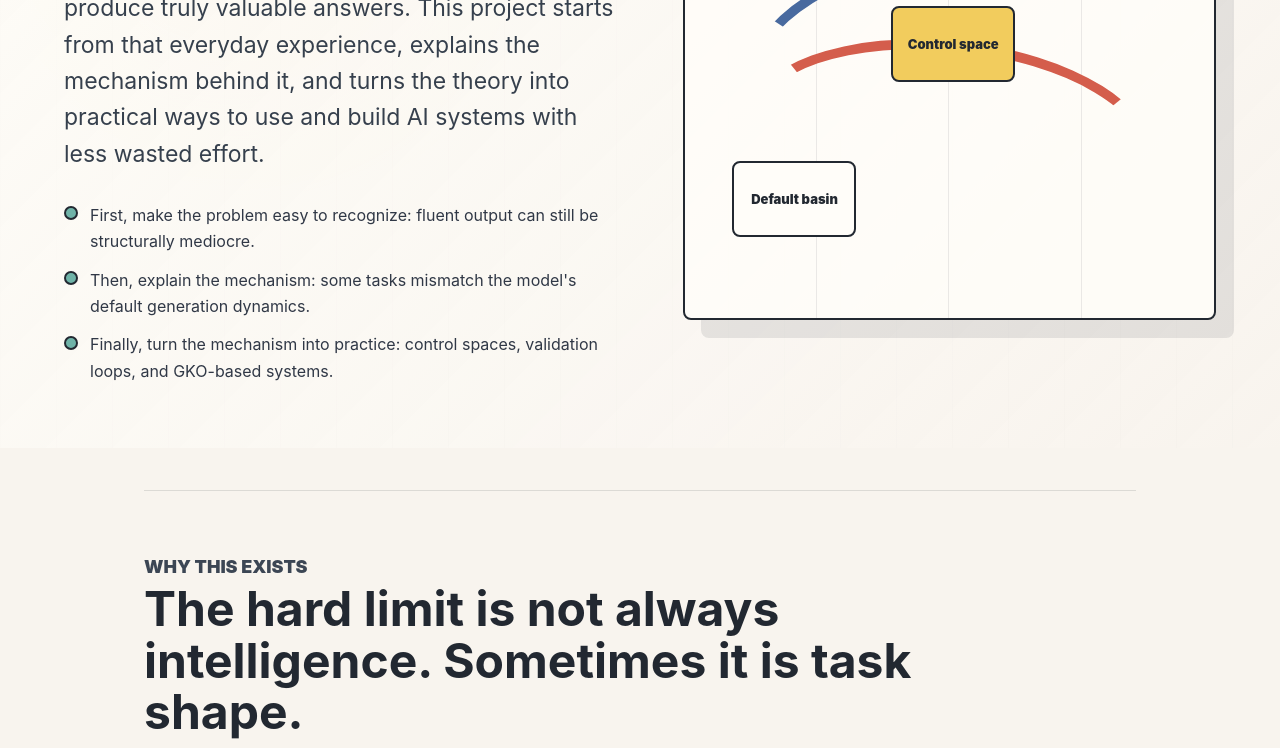
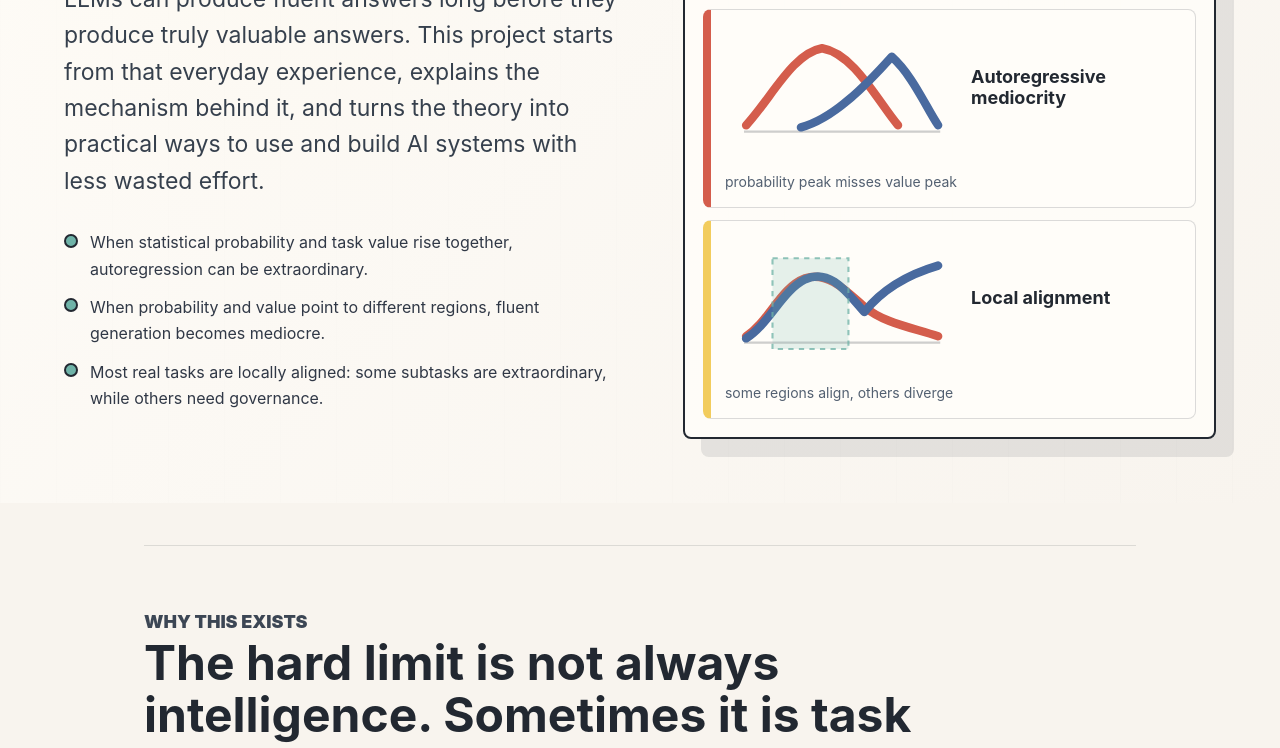
Before and after one commit to wxy2ab/against-llm-mediocrity, a website built with Vite: page index.html in a window 1280 px wide. Shown: the part 409-1157 px from the top of the page. Built offline with nearby package versions, Linux system fonts and the light colour scheme.

Commit message:
Clarify autoregressive alignment visual

```diff
--- a/src/content.ts
+++ b/src/content.ts
@@ -71,16 +71,16 @@ export const content: Record<Lang, SiteCopy> = {
         summary:
           "LLMs can produce fluent answers long before they produce truly valuable answers. This project starts from that everyday experience, explains the mechanism behind it, and turns the theory into practical ways to use and build AI systems with less wasted effort.",
         heroPoints: [
-          "First, make the problem easy to recognize: fluent output can still be structurally mediocre.",
-          "Then, explain the mechanism: some tasks mismatch the model's default generation dynamics.",
-          "Finally, turn the mechanism into practice: control spaces, validation loops, and GKO-based systems.",
+          "When statistical probability and task value rise together, autoregression can be extraordinary.",
+          "When probability and value point to different regions, fluent generation becomes mediocre.",
+          "Most real tasks are locally aligned: some subtasks are extraordinary, while others need governance.",
         ],
         sections: [
           {
             eyebrow: "Why this exists",
             title: "The hard limit is not always intelligence. Sometimes it is task shape.",
             body:
-              "A user asks for a strategy, a diagnosis, a design, a proof, or a plan. The model gives something clear, coherent, and even improved after several revisions. But the decisive variable is still missing. That is the phenomenon this project calls autoregressive mediocrity: not stupidity, not randomness, but a mismatch between what is easy to generate and what the task actually rewards.",
+              "A user asks for a strategy, a diagnosis, a design, a proof, or a plan. The model gives something clear, coherent, and even improved after several revisions. But the decisive variable is still missing. That is the phenomenon this project calls autoregressive mediocrity: not stupidity, not randomness, but a mismatch between the statistically likely continuation and the task's true value.",
           },
           {
             eyebrow: "What changes",
@@ -478,16 +478,16 @@ export const content: Record<Lang, SiteCopy> = {
         summary:
           "LLM 可以很早就生成流畅答案，但很晚才真正生成高价值答案。本项目先从日常可感知的问题讲起，再解释背后的机制，最后把理论转化成更少走弯路的 AI 使用与工程方法。",
         heroPoints: [
-          "先让问题可识别：流畅输出仍可能是结构性平庸。",
-          "再解释机制：有些任务与模型默认生成动力学错配。",
-          "最后进入实践：控制空间、验证循环与基于 GKO 的系统。",
+          "当统计概率与任务价值同向上升时，自回归可以带来卓越。",
+          "当概率与价值指向不同区域时，流畅生成会变成平庸。",
+          "绝大多数真实任务是局部对齐：部分子任务卓越，部分子任务需要治理。",
         ],
         sections: [
           {
             eyebrow: "为什么要做",
             title: "硬局限不总是“智能不够”，有时是任务形状不对。",
             body:
-              "用户让模型做战略、诊断、设计、证明或计划。模型给出清楚、连贯、甚至多轮修改后更好的答案，但决定价值的变量仍然缺失。这里说的自回归平庸，不是笨，也不是随机，而是模型容易生成的东西与任务真正奖励的东西发生了错配。",
+              "用户让模型做战略、诊断、设计、证明或计划。模型给出清楚、连贯、甚至多轮修改后更好的答案，但决定价值的变量仍然缺失。这里说的自回归平庸，不是笨，也不是随机，而是统计上容易生成的延续与任务真正奖励的价值发生了错配。",
           },
           {
             eyebrow: "理解之后会改变什么",
--- a/src/main.ts
+++ b/src/main.ts
@@ -71,8 +71,26 @@ function renderNav(lang: Lang, current: Page) {
 function renderHero(page: Page, lang: Lang) {
   const visualLabels =
     lang === "en"
-      ? ["Default basin", "Control space", "Governed output"]
-      : ["默认盆地", "控制空间", "治理输出"];
+      ? {
+          probability: "statistical probability",
+          value: "task value",
+          extraordinary: "Autoregressive extraordinary",
+          mediocre: "Autoregressive mediocrity",
+          local: "Local alignment",
+          aligned: "probability and value rise together",
+          misaligned: "probability peak misses value peak",
+          partial: "some regions align, others diverge",
+        }
+      : {
+          probability: "统计概率",
+          value: "任务价值",
+          extraordinary: "自回归卓越",
+          mediocre: "自回归平庸",
+          local: "局部对齐",
+          aligned: "概率与价值同向",
+          misaligned: "概率峰值偏离价值峰值",
+          partial: "部分同向，部分背离",
+        };
 
   return `
     <section class="hero">
@@ -86,15 +104,41 @@ function renderHero(page: Page, lang: Lang) {
             : ""
         }
       </div>
-      <figure class="system-visual" aria-label="Task transformation diagram">
-        <div class="visual-grid">
-          <span></span><span></span><span></span><span></span>
+      <figure class="system-visual" aria-label="Probability and task value alignment diagram">
+        <div class="legend">
+          <span class="probability-line">${visualLabels.probability}</span>
+          <span class="value-line">${visualLabels.value}</span>
         </div>
-        <div class="path path-low"></div>
-        <div class="path path-high"></div>
-        <div class="node node-a">${visualLabels[0]}</div>
-        <div class="node node-b">${visualLabels[1]}</div>
-        <div class="node node-c">${visualLabels[2]}</div>
+        <div class="alignment-panels">
+          <article class="alignment-card is-extraordinary">
+            <svg viewBox="0 0 220 120" role="img" aria-label="${visualLabels.aligned}">
+              <path class="axis" d="M18 102H204" />
+              <path class="curve probability" d="M20 96 C52 86 78 44 108 27 C138 44 164 86 202 96" />
+              <path class="curve value" d="M22 99 C54 88 80 48 108 30 C139 47 166 88 202 99" />
+            </svg>
+            <h3>${visualLabels.extraordinary}</h3>
+            <p>${visualLabels.aligned}</p>
+          </article>
+          <article class="alignment-card is-mediocre">
+            <svg viewBox="0 0 220 120" role="img" aria-label="${visualLabels.misaligned}">
+              <path class="axis" d="M18 102H204" />
+              <path class="curve probability" d="M20 96 C44 70 64 28 92 23 C122 28 144 72 164 96" />
+              <path class="curve value" d="M72 98 C102 90 132 60 158 31 C178 49 190 78 202 96" />
+            </svg>
+            <h3>${visualLabels.mediocre}</h3>
+            <p>${visualLabels.misaligned}</p>
+          </article>
+          <article class="alignment-card is-local">
+            <svg viewBox="0 0 220 120" role="img" aria-label="${visualLabels.partial}">
+              <path class="axis" d="M18 102H204" />
+              <path class="curve probability" d="M20 96 C42 82 52 50 76 41 C98 34 116 54 132 68 C150 83 174 87 202 96" />
+              <path class="curve value" d="M20 98 C42 84 54 53 76 42 C100 31 116 55 132 73 C152 48 178 36 202 29" />
+              <rect class="aligned-zone" x="45" y="22" width="72" height="86" />
+            </svg>
+            <h3>${visualLabels.local}</h3>
+            <p>${visualLabels.partial}</p>
+          </article>
+        </div>
       </figure>
     </section>
   `;
--- a/src/styles.css
+++ b/src/styles.css
@@ -27,8 +27,8 @@ a {
   top: 0;
   z-index: 10;
   display: grid;
-  grid-template-columns: minmax(210px, 1fr) auto auto;
-  gap: 20px;
+  grid-template-columns: auto minmax(0, 1fr) auto;
+  gap: 14px;
   align-items: center;
   padding: 14px clamp(18px, 4vw, 54px);
   background: rgba(248, 244, 238, 0.92);
@@ -40,6 +40,7 @@ a {
   display: inline-flex;
   align-items: center;
   gap: 10px;
+  max-width: 220px;
   font-weight: 800;
   letter-spacing: 0;
 }
@@ -69,9 +70,9 @@ a {
   align-items: center;
   justify-content: center;
   min-height: 38px;
-  padding: 0 12px;
+  padding: 0 10px;
   border-radius: 6px;
-  font-size: 14px;
+  font-size: 13px;
   font-weight: 700;
   white-space: nowrap;
 }
@@ -192,86 +193,122 @@ h1 {
 }
 
 .system-visual {
-  position: relative;
   width: min(100%, 560px);
-  aspect-ratio: 1.05;
   margin: 0 auto;
-  overflow: hidden;
+  padding: 18px;
   background: rgba(255, 253, 249, 0.9);
   border: 2px solid #222831;
   border-radius: 8px;
   box-shadow: 18px 18px 0 rgba(34, 40, 49, 0.1);
 }
 
-.visual-grid {
-  position: absolute;
-  inset: 0;
-  display: grid;
-  grid-template-columns: repeat(4, 1fr);
+.legend {
+  display: flex;
+  flex-wrap: wrap;
+  gap: 12px;
+  align-items: center;
+  margin-bottom: 14px;
+  color: #303846;
+  font-size: 13px;
+  font-weight: 900;
 }
 
-.visual-grid span {
-  border-right: 1px solid rgba(34, 40, 49, 0.09);
+.legend span {
+  display: inline-flex;
+  gap: 8px;
+  align-items: center;
 }
 
-.visual-grid span:last-child {
-  border-right: 0;
+.legend span::before {
+  display: block;
+  width: 26px;
+  height: 4px;
+  content: "";
+  border-radius: 99px;
 }
 
-.path {
-  position: absolute;
-  left: 11%;
-  width: 78%;
-  height: 40%;
-  border: 10px solid transparent;
-  border-radius: 50%;
+.probability-line::before {
+  background: #d45d4c;
 }
 
-.path-low {
-  top: 45%;
-  border-top-color: #d45d4c;
-  transform: rotate(6deg);
+.value-line::before {
+  background: #496a9f;
 }
 
-.path-high {
-  top: 26%;
-  border-top-color: #496a9f;
-  transform: rotate(-12deg);
+.alignment-panels {
+  display: grid;
+  gap: 12px;
 }
 
-.node {
-  position: absolute;
+.alignment-card {
   display: grid;
-  width: 124px;
-  min-height: 76px;
-  place-items: center;
-  padding: 10px;
-  text-align: center;
-  color: #222831;
+  grid-template-columns: 1.05fr 0.95fr;
+  gap: 14px;
+  align-items: center;
+  min-height: 142px;
+  padding: 14px;
   background: #fffdf9;
-  border: 2px solid #222831;
+  border: 1px solid rgba(34, 40, 49, 0.16);
   border-radius: 8px;
-  font-size: 13px;
-  font-weight: 900;
-  line-height: 1.25;
 }
 
-.node-a {
-  left: 9%;
-  bottom: 16%;
+.alignment-card svg {
+  width: 100%;
+  min-width: 0;
+  overflow: visible;
 }
 
-.node-b {
-  left: 39%;
-  top: 38%;
-  background: #f2cc5d;
+.axis {
+  fill: none;
+  stroke: rgba(34, 40, 49, 0.22);
+  stroke-width: 2;
 }
 
-.node-c {
-  right: 8%;
-  top: 20%;
-  color: #fffdf9;
-  background: #496a9f;
+.curve {
+  fill: none;
+  stroke-linecap: round;
+  stroke-linejoin: round;
+  stroke-width: 8;
+}
+
+.curve.probability {
+  stroke: #d45d4c;
+}
+
+.curve.value {
+  stroke: #496a9f;
+}
+
+.aligned-zone {
+  fill: rgba(111, 179, 168, 0.18);
+  stroke: rgba(111, 179, 168, 0.76);
+  stroke-dasharray: 5 5;
+  stroke-width: 2;
+}
+
+.alignment-card h3 {
+  margin: 0;
+  font-size: 18px;
+  line-height: 1.18;
+}
+
+.alignment-card p {
+  margin: 8px 0 0;
+  color: #536071;
+  font-size: 14px;
+  line-height: 1.45;
+}
+
+.is-extraordinary {
+  border-left: 8px solid #6fb3a8;
+}
+
+.is-mediocre {
+  border-left: 8px solid #d45d4c;
+}
+
+.is-local {
+  border-left: 8px solid #f2cc5d;
 }
 
 .page-shell {
@@ -452,13 +489,15 @@ h1 {
 
   .system-visual {
     max-width: calc(100vw - 40px);
-    aspect-ratio: 0.95;
     box-shadow: 10px 10px 0 rgba(34, 40, 49, 0.1);
   }
 
-  .node {
-    width: 104px;
-    font-size: 12px;
+  .alignment-card {
+    grid-template-columns: 1fr;
+  }
+
+  .alignment-card h3 {
+    font-size: 16px;
   }
 
   .footer {
```
